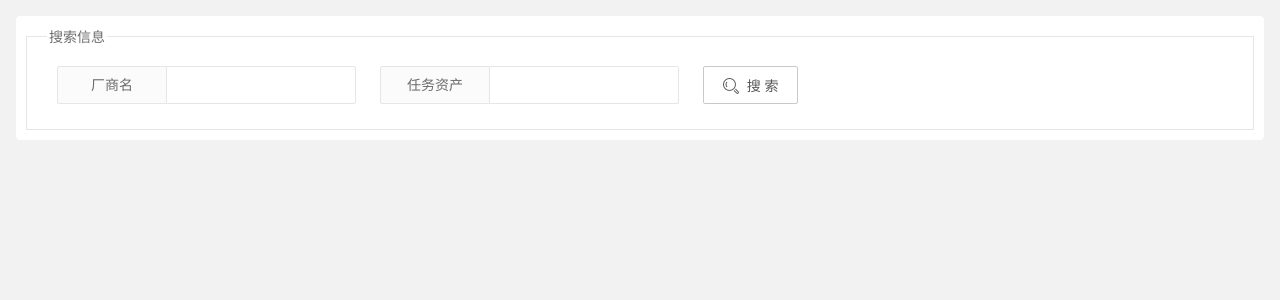
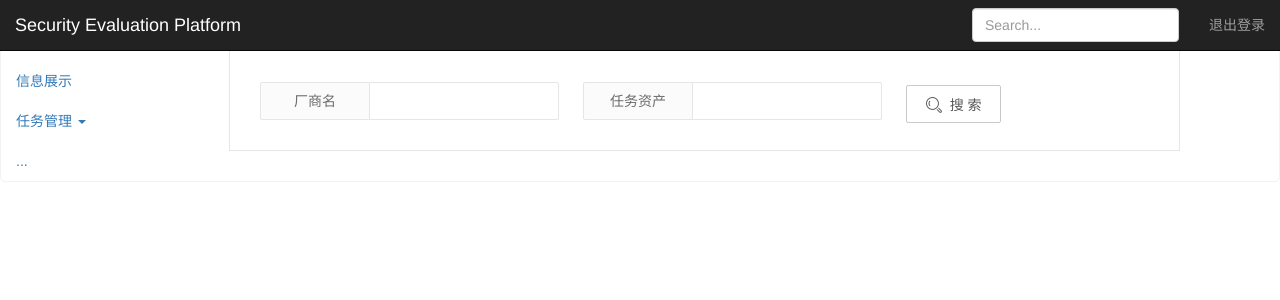
Before and after one commit to yuchenyang8/AIITProject, a Flask app: page /func/task in a window 1280 px wide. Shown: the top 300 px of the page. Run offline with Flask 2, Linux system fonts and the light colour scheme; the visitor is signed in with stand-in values (Sample User, id 1); parts of the project's set-up code (start-up, migrations or seed data) failed here and were passed over; some libraries are stand-ins or nearby versions.

Commit message:
attach task.html to the link on the dashboard

```diff
--- a/web/templates/company.html
+++ b/web/templates/company.html
@@ -76,8 +76,7 @@
                     <a href="#" data-toggle="dropdown">任务管理&nbsp;<span class="caret"></span></a>
                     <ul class="dropdown-menu">
                         <li><a href="{{ url_for('html_func_company') }}">厂商管理</a></li>
-                        <li><a href="#">添加任务</a></li>
-                        <li><a href="#">任务列表</a></li>
+                        <li><a href="{{ url_for('html_func_task') }}">任务管理</a></li>
                         <li><a href="#">资产管理</a></li>
                     </ul>
                 </li>
--- a/web/templates/dashboard.html
+++ b/web/templates/dashboard.html
@@ -70,8 +70,7 @@
             <a href="#" data-toggle="dropdown">任务管理&nbsp;<span class="caret"></span></a>
                 <ul class="dropdown-menu">
                     <li><a href="{{ url_for('html_func_company') }}">厂商管理</a></li>
-                    <li><a href="#">添加任务</a></li>
-                    <li><a href="#">任务列表</a></li>
+                    <li><a href="{{ url_for('html_func_task') }}">任务管理</a></li>
                     <li><a href="#">资产管理</a></li>
                 </ul>
         </li>
--- a/web/templates/task.html
+++ b/web/templates/task.html
@@ -5,10 +5,85 @@
     <title>Task</title>
     <link rel="stylesheet" href="{{ url_for('static', filename='lib/layui-v2.5.5/css/layui.css') }}" media="all">
     <link rel="stylesheet" href="{{ url_for('static', filename='css/public.css') }}" media="all">
+
+    <!-- Here is bootstrap link -->
+    <meta http-equiv="X-UA-Compatible" content="IE=edge">
+    <meta name="viewport" content="width=device-width, initial-scale=1">
+    <!-- 上述3个meta标签*必须*放在最前面，任何其他内容都*必须*跟随其后！ -->
+    <meta name="description" content="">
+    <meta name="author" content="">
+
+    <!-- Bootstrap core CSS -->
+    <link href="https://cdn.bootcss.com/bootstrap/3.3.7/css/bootstrap.min.css" rel="stylesheet">
+    <!-- Custom styles for this template -->
+    <link href="dashboard.css" rel="stylesheet">
+
+    <!-- jQuery文件。务必在bootstrap.min.js 之前引入 -->
+    <script src="https://cdn.staticfile.org/jquery/3.2.1/jquery.min.js"></script>
+
+    <!-- bootstrap.bundle.min.js 用于弹窗、提示、下拉菜单，包含了 popper.min.js -->
+    <script src="https://cdn.staticfile.org/popper.js/1.15.0/umd/popper.min.js"></script>
+
+    <!-- 最新的 Bootstrap4 核心 JavaScript 文件 -->
+    <script src="https://cdn.staticfile.org/twitter-bootstrap/4.3.1/js/bootstrap.min.js"></script>
+
 </head>
 <body>
+<nav class="navbar navbar-inverse navbar-fixed-top">
+    <div class="container-fluid">
+        <div class="navbar-header">
+            <button type="button" class="navbar-toggle collapsed" data-toggle="collapse" data-target="#navbar"
+                    aria-expanded="false" aria-controls="navbar">
+                <span class="sr-only">Toggle navigation</span>
+                <span class="icon-bar"></span>
+                <span class="icon-bar"></span>
+                <span class="icon-bar"></span>
+            </button>
+            <a class="navbar-brand" href="#">Security Evaluation Platform</a>
+        </div>
+        <div id="navbar" class="navbar-collapse collapse">
+            {#          <ul class="nav navbar-nav navbar-right">#}
+            {#            <li><a href="#">Dashboard</a></li>#}
+            {#            <li><a href="#">Settings</a></li>#}
+            {#            <li><a href="#">Profile</a></li>#}
+            {#            <li><a href="#">Help</a></li>#}
+            {#          </ul>#}
+            <ul class="nav navbar-nav navbar-right">
+                <li><a href="{{ url_for('api_user_logout') }}">退出登录</a></li>
+            </ul>
+
+            <form class="navbar-form navbar-right">
+                <input type="text" class="form-control" placeholder="Search...">
+            </form>
+        </div>
+    </div>
+</nav>
+
+
 <div class="layuimini-container">
-    <div class="layuimini-main">
+
+    <div class="row">
+        <div class="col-sm-3 col-md-2 sidebar">
+            <ul class="nav nav-sidebar">
+                <br>
+                <br>
+                <br>
+                <li><a href="#">信息展示</a></li>
+                {#            <li><a href="#">任务管理</a></li>#}
+                <li class="dropdown">
+                    <a href="#" data-toggle="dropdown">任务管理&nbsp;<span class="caret"></span></a>
+                    <ul class="dropdown-menu">
+                        <li><a href="{{ url_for('html_func_company') }}">厂商管理</a></li>
+                        <li><a href="{{ url_for('html_func_task') }}">任务管理</a></li>
+                        <li><a href="#">资产管理</a></li>
+                    </ul>
+                </li>
+                <li><a href="#">...</a></li>
+
+            </ul>
+        </div>
+
+        <div class="layuimini-main col-sm-9 col-md-9">
             <fieldset class="table-search-fieldset">
                 <legend>搜索信息</legend>
                 <div style="margin: 10px 10px 10px 10px">
@@ -49,6 +124,7 @@
                 <a class="layui-btn layui-btn-xs layui-btn-danger data-count-delete" lay-event="delete">删除</a>
             </script>
 
+        </div>
     </div>
 </div>
 <script src="{{ url_for('static', filename='lib/layui-v2.5.5/layui.js') }}" charset="utf-8"></script>
```
Also changed, not shown: 1 other file. Lines whose indentation alone changed are shown as unchanged.
